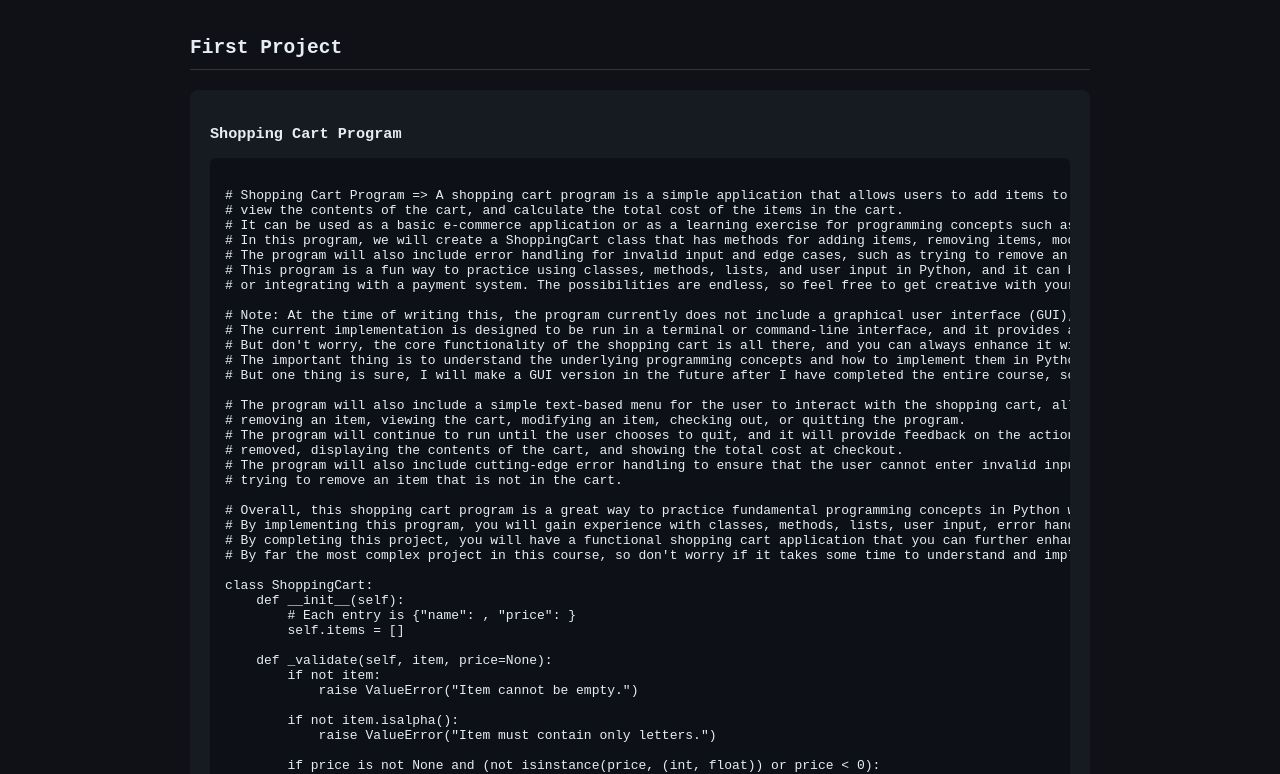
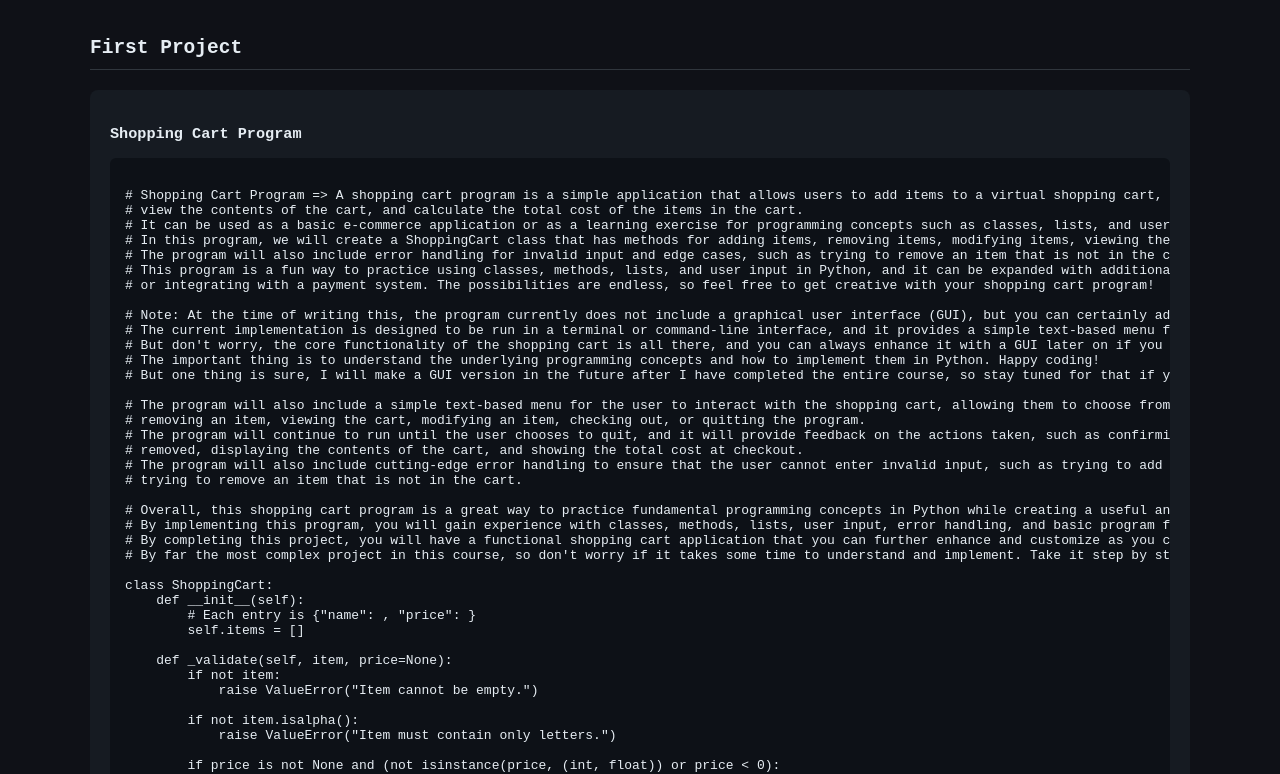
Before and after one commit to KairosFX/KairosFX.github.io, a plain HTML site: page index.html in a window 1280 px wide. Shown: the part 112-886 px from the top of the page. Drawn offline with Linux system fonts and the light colour scheme.

Commit message:
style.css

```diff
--- a/style.css
+++ b/style.css
@@ -4,7 +4,10 @@ body {
     font-family: monospace;
     margin: 0;
     padding: 40px;
-    max-width: 900px;
+}
+
+section {
+    max-width: 1100px;
     margin: 0 auto;
 }
 
```
